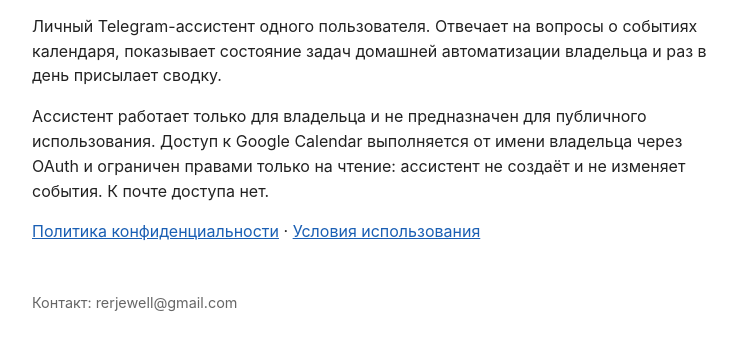
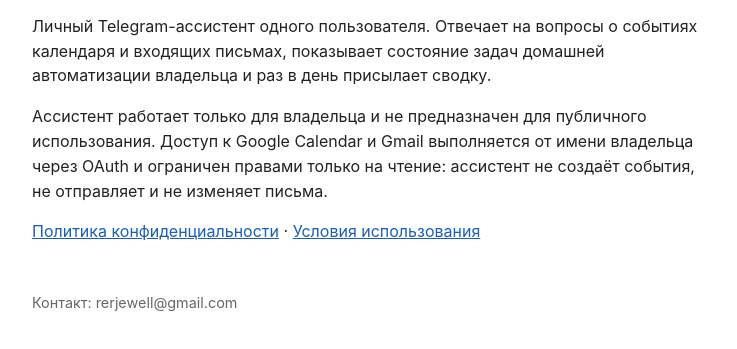
Before and after one commit to ReRJewell/hermes-assistant, a plain HTML site: page index.html in a window 1280 px wide. Shown: the part 91-440 px from the top of the page, without its empty margins (268-1005 px from the left). Drawn offline with Linux system fonts and the light colour scheme.

Commit message:
Revert "Без Gmail: ассистент читает только календарь"
This reverts commit 2238b7d2dcdc92169a1d723babd8463c884048ae.

```diff
--- a/index.html
+++ b/index.html
@@ -11,8 +11,8 @@
 </head>
 <body>
 <h1>Hermes Assistant</h1>
-<p>Личный Telegram-ассистент одного пользователя. Отвечает на вопросы о событиях календаря, показывает состояние задач домашней автоматизации владельца и раз в день присылает сводку.</p>
-<p>Ассистент работает только для владельца и не предназначен для публичного использования. Доступ к Google Calendar выполняется от имени владельца через OAuth и ограничен правами только на чтение: ассистент не создаёт и не изменяет события. К почте доступа нет.</p>
+<p>Личный Telegram-ассистент одного пользователя. Отвечает на вопросы о событиях календаря и входящих письмах, показывает состояние задач домашней автоматизации владельца и раз в день присылает сводку.</p>
+<p>Ассистент работает только для владельца и не предназначен для публичного использования. Доступ к Google Calendar и Gmail выполняется от имени владельца через OAuth и ограничен правами только на чтение: ассистент не создаёт события, не отправляет и не изменяет письма.</p>
 <p><a href="privacy.html">Политика конфиденциальности</a> · <a href="terms.html">Условия использования</a></p>
 <footer>Контакт: rerjewell@gmail.com</footer>
 </body>
```
